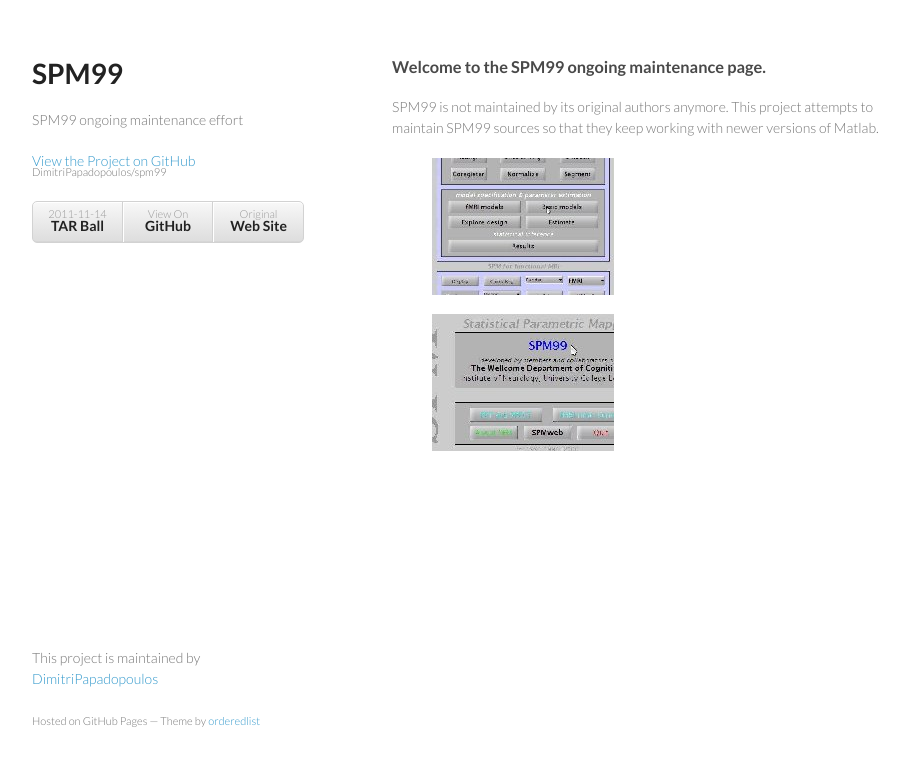
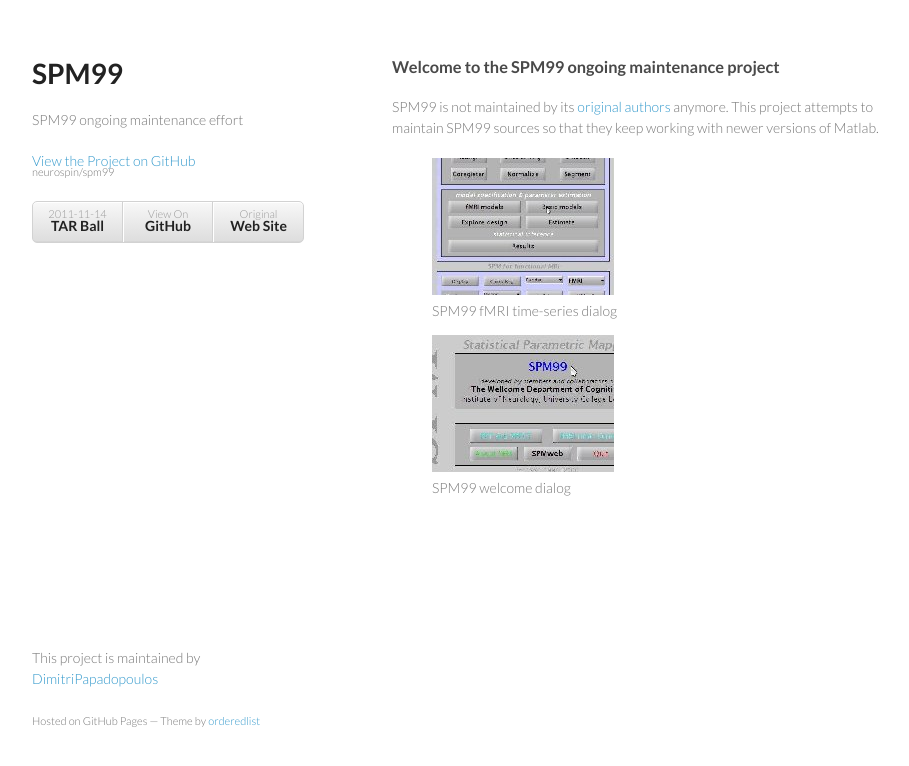
Before and after one commit to spm/spm99, a plain HTML site: page index.html in a window 1280 px wide. Shown: the whole page, without its empty margins (178-1087 px from the left). Drawn offline with Linux system fonts and the light colour scheme.

Commit message:
Final touch

```diff
--- a/index.html
+++ b/index.html
@@ -16,27 +16,29 @@
     <div class="wrapper">
       <header>
         <h1>SPM99</h1>
-        <p>SPM99 ongoing maintenance effort </p>
+        <p>SPM99 ongoing maintenance effort</p>
 
-        <p class="view"><a href="https://github.com/DimitriPapadopoulos/spm99">View the Project on GitHub <small>DimitriPapadopoulos/spm99</small></a></p>
+        <p class="view"><a href="https://github.com/neurospin/spm99">View the Project on GitHub <small>neurospin/spm99</small></a></p>
 
 
         <ul>
           <li><a href="http://sourceforge.net/projects/spm99/files/latest/download">2011-11-14 <strong>TAR Ball</strong></a></li>
-          <li><a href="https://github.com/DimitriPapadopoulos/spm99">View On <strong>GitHub</strong></a></li>
+          <li><a href="https://github.com/neurospin/spm99">View On <strong>GitHub</strong></a></li>
           <li><a href="http://www.fil.ion.ucl.ac.uk/spm/software/spm99/">Original <strong>Web Site</strong></a></li>
         </ul>
       </header>
       <section>
         <h3>
-<a id="welcome-to-the-spm99-ongoing-maintenance-page" class="anchor" href="#welcome-to-the-spm99-ongoing-maintenance-page" aria-hidden="true"><span class="octicon octicon-link"></span></a>Welcome to the SPM99 ongoing maintenance page.</h3>
+<a id="welcome-to-the-spm99-ongoing-maintenance-page" class="anchor" href="#welcome-to-the-spm99-ongoing-maintenance-page" aria-hidden="true"><span class="octicon octicon-link"></span></a>Welcome to the SPM99 ongoing maintenance project</h3>
 
-<p>SPM99 is not maintained by its original authors anymore. This project attempts to maintain SPM99 sources so that they keep working with newer versions of Matlab.</p>
+<p>SPM99 is not maintained by its <a href="http://www.fil.ion.ucl.ac.uk/spm/software/spm99/">original authors</a> anymore. This project attempts to maintain SPM99 sources so that they keep working with newer versions of Matlab.</p>
 <figure>
-  <a href="images/spm99-1.jpg"><img src="images/spm99-1-half.jpg" alt="SPM99"></a></figure>
+  <a href="images/spm99-1.jpg"><img src="images/spm99-1-half.jpg" alt="SPM99 screenshot"></a>
+  <figcaption>SPM99 fMRI time-series dialog</figcaption>
 </figure>
 <figure>
-  <a href="images/spm99-2.jpg"><img src="images/spm99-2-half.jpg" alt="SPM99"></a>
+  <a href="images/spm99-2.jpg"><img src="images/spm99-2-half.jpg" alt="SPM99 screenshot"></a>
+  <figcaption>SPM99 welcome dialog</figcaption>
 </figure>
       </section>
       <footer>
```
